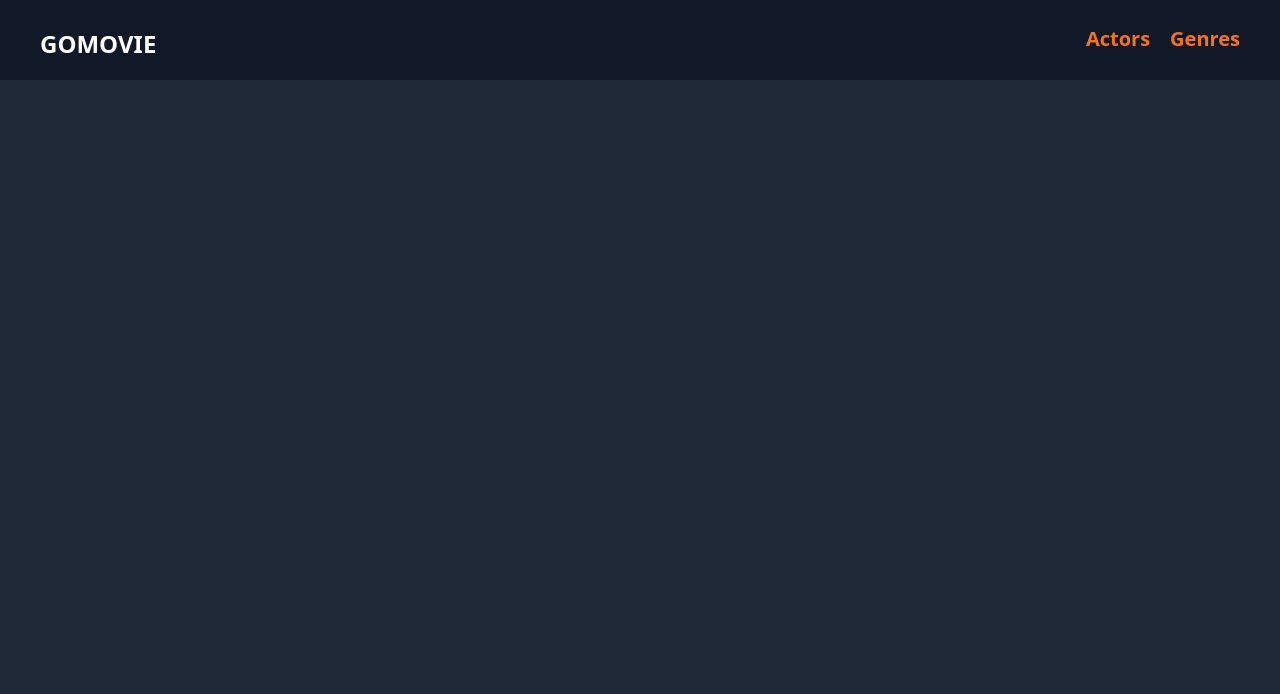
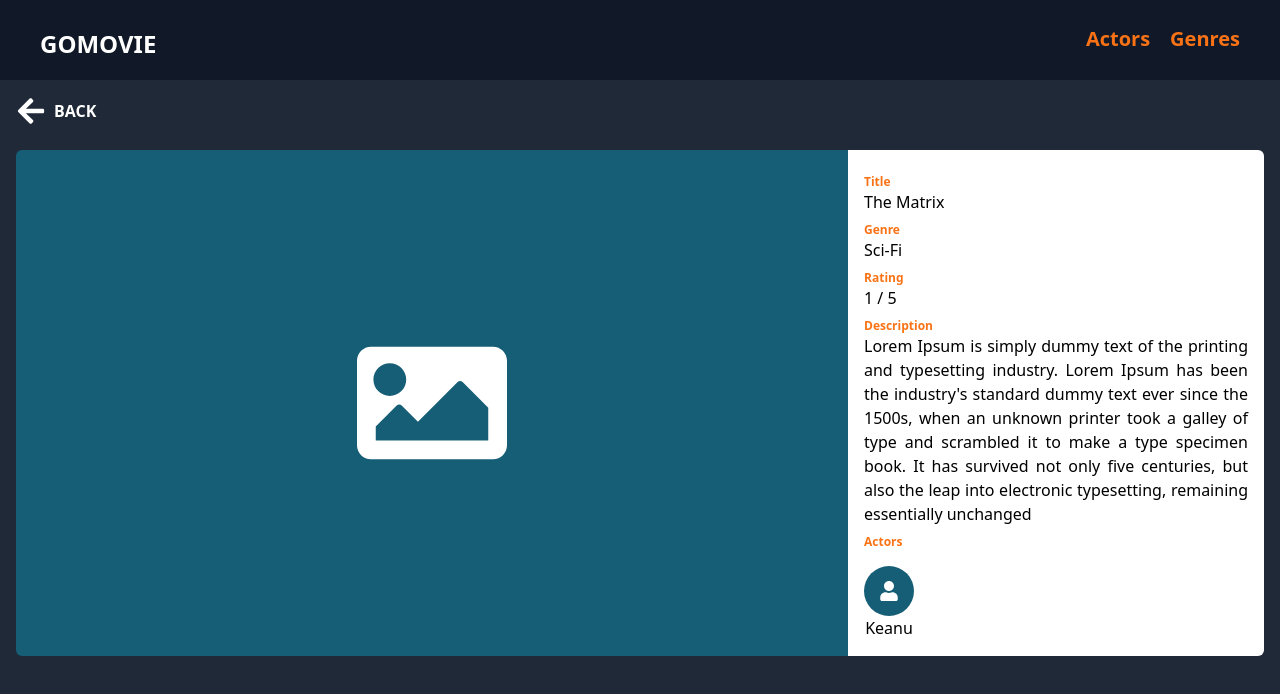
Before and after one commit to ayogatot/react-graphql, a React (Create React App) app: page /movies/5ec2caaaa0f98451a25d1429 in a window 1280 px wide. Shown: the top 694 px of the page. Built offline with nearby package versions, Linux system fonts and the light colour scheme.

Commit message:
feat: create page for movie detail and init actor detail page

```diff
--- a/src/components/CardMovie/index.js
+++ b/src/components/CardMovie/index.js
@@ -1,11 +1,13 @@
 import React from 'react'
 import { FaStar, FaImage } from 'react-icons/fa'
+import { Link } from 'react-router-dom'
 
 export default function CardMovie({ data }) {
 	const rating = data.rating || Math.floor(Math.random() * 5)
 	return (
+		<Link to={`/movies/${data.id}`}>
 			<div className="m-4 cursor-pointer hover:scale-105 transition shadow-lg">
-			<div className="w-[250px] h-[300px] rounded-t-md bg-cyan-800 flex justify-center items-center">
+				<div className="sm:w-[300px] md:w-[250px] h-[300px] rounded-t-md bg-cyan-800 flex justify-center items-center">
 					<FaImage size={150} color="white" />
 				</div>
 				<div className="p-2 bg-white rounded-b-md">
@@ -19,5 +21,6 @@ export default function CardMovie({ data }) {
 					</div>
 				</div>
 			</div>
+		</Link>
 	)
 }
--- /dev/null
+++ b/src/pages/ActorDetail/index.js
@@ -0,0 +1,5 @@
+import React from 'react'
+
+export default function ActorDetail() {
+	return <div>ActorDetail</div>
+}
--- /dev/null
+++ b/src/pages/MovieDetail/index.js
@@ -0,0 +1,62 @@
+import React from 'react'
+import { FaImage, FaUser, FaArrowLeft } from 'react-icons/fa'
+import { Link, useParams } from 'react-router-dom'
+import data from '../../data'
+
+export default function MovieDetail() {
+	const params = useParams()
+	const movie = data.movies.find((mov) => mov.id === params.id)
+	const rating = movie.rating || Math.floor(Math.random() * 5)
+
+	return (
+		<>
+			<Link className="self-start" to="/">
+				<div className="my-4 flex flex-row items-center cursor-pointer">
+					<FaArrowLeft size={30} color="white" />
+					<p className="text-white font-bold pl-2">BACK</p>
+				</div>
+			</Link>
+			<div className="w-full flex md:flex-row sm:flex-col justify-between my-2 mb-10">
+				<div className="md:w-4/6 sm:w-full min-h-[500px] rounded-l-md bg-cyan-800 flex justify-center items-center">
+					<FaImage size={150} color="white" />
+				</div>
+				<div className="md:w-4/12 sm:w-full min-h-[500px] rounded-r-md p-4 bg-white">
+					<div className="mt-2">
+						<p className="text-xs text-orange-500 font-bold">Title</p>
+						<p>{movie.name}</p>
+					</div>
+					<div className="mt-2">
+						<p className="text-xs text-orange-500 font-bold">Genre</p>
+						<p>{movie.genre}</p>
+					</div>
+					<div className="mt-2">
+						<p className="text-xs text-orange-500 font-bold">Rating</p>
+						<p>{rating} / 5</p>
+					</div>
+					<div className="mt-2">
+						<p className="text-xs text-orange-500 font-bold">Description</p>
+						<p className="text-justify">
+							Lorem Ipsum is simply dummy text of the printing and typesetting industry. Lorem Ipsum has been the
+							industry's standard dummy text ever since the 1500s, when an unknown printer took a galley of type and
+							scrambled it to make a type specimen book. It has survived not only five centuries, but also the leap into
+							electronic typesetting, remaining essentially unchanged
+						</p>
+					</div>
+					<div className="mt-2">
+						<p className="text-xs text-orange-500 font-bold">Actors</p>
+						<Link to={`/actors/${movie.actor.id}`}>
+							<div className="flex flex-row">
+								<div className="flex flex-col justify-center items-center w- cursor-pointer">
+									<div className="mt-4 rounded-full bg-cyan-800 min-w-[50px] h-[50px] flex justify-center items-center">
+										<FaUser size={20} color="white" />
+									</div>
+									<p>{movie.actor.name.split(' ')[0]}</p>
+								</div>
+							</div>
+						</Link>
+					</div>
+				</div>
+			</div>
+		</>
+	)
+}
--- a/src/pages/Movies/index.js
+++ b/src/pages/Movies/index.js
@@ -9,7 +9,8 @@ import data from '../../data'
 export default function Movies() {
 	// const { data, loading, error } = useQuery(query.GET_FILMS)
 	return (
-		<div className="flex flex-row flex-wrap sm:justify-center md:justify-start">
+		// <div className="flex flex-row flex-wrap sm:justify-center md:justify-start bg-white">
+		<div className="grid md:grid-rows-3 md:grid-flow-col sm:grid-cols-1 mb-10">
 			{data.movies.map((movie) => (
 				<CardMovie key={movie.id} data={movie} />
 			))}
--- a/src/routes/index.js
+++ b/src/routes/index.js
@@ -1,7 +1,9 @@
 import React from 'react'
-import { BrowserRouter, Route, Routes } from 'react-router-dom'
+import { BrowserRouter, Route, Routes, Navigate } from 'react-router-dom'
 import Movies from '../pages/Movies'
+import MovieDetail from '../pages/MovieDetail'
 import Actors from '../pages/Actors'
+import ActorDetail from '../pages/ActorDetail'
 import Genres from '../pages/Genres'
 import Layout from '../layouts'
 
@@ -10,9 +12,12 @@ export function BaseRoutes() {
 		<BrowserRouter>
 			<Layout>
 				<Routes>
-					<Route path="/" element={<Movies />} />
+					<Route path="/movies" element={<Movies />} />
+					<Route path="/movies/:id" element={<MovieDetail />} />
 					<Route path="/actors" element={<Actors />} />
+					<Route path="/actors/:id" element={<ActorDetail />} />
 					<Route path="/genres" element={<Genres />} />
+					<Route path="*" element={<Navigate to="/movies" replace />} />
 				</Routes>
 			</Layout>
 		</BrowserRouter>
```
Lines whose indentation alone changed are shown as unchanged.
